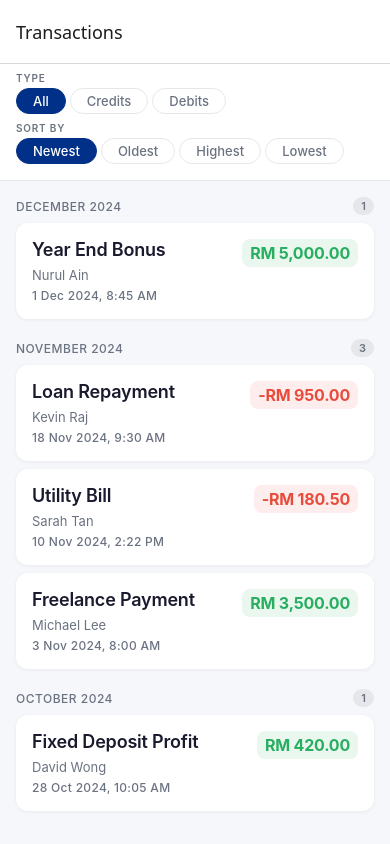
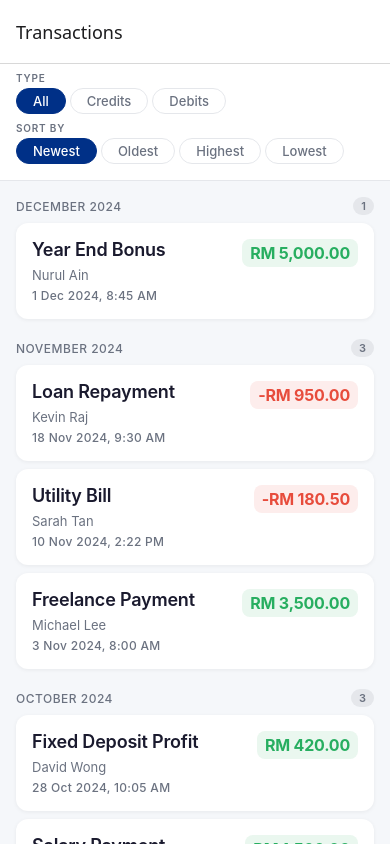
Before and after one commit to iamahmedkhan94/AeonBankAssessment, a React Native app: screen /TransactionList in a window 390 px wide. Built offline with nearby package versions, Linux system fonts and the light colour scheme.

Commit message:
fix(android): load two pages upfront to guarantee scrollable content on first render

```diff
--- a/src/features/transactions/components/FilterBar.tsx
+++ b/src/features/transactions/components/FilterBar.tsx
@@ -54,6 +54,7 @@ export function FilterBar({ filterType, sortBy, onFilterTypeChange, onSortByChan
         horizontal
         showsHorizontalScrollIndicator={false}
         contentContainerStyle={styles.row}
+        nestedScrollEnabled
       >
         {FILTER_OPTIONS.map(opt => (
           <FilterChip
--- a/src/features/transactions/screens/TransactionListScreen.tsx
+++ b/src/features/transactions/screens/TransactionListScreen.tsx
@@ -112,49 +112,22 @@ export function TransactionListScreen({ navigation }: Props) {
     );
   }, [isLoading]);
 
-  const renderHeader = useCallback(
-    () => (
-      <FilterBar
-        filterType={filterType}
-        sortBy={sortBy}
-        onFilterTypeChange={handleFilterTypeChange}
-        onSortByChange={handleSortByChange}
-      />
-    ),
-    [filterType, sortBy, handleFilterTypeChange, handleSortByChange],
-  );
-
+  const renderBody = () => {
     if (error) {
       return (
-      <View style={styles.screen}>
-        <FilterBar
-          filterType={filterType}
-          sortBy={sortBy}
-          onFilterTypeChange={handleFilterTypeChange}
-          onSortByChange={handleSortByChange}
-        />
-        <View style={styles.empty}>
+        <View style={styles.centered}>
           <Text style={typography.heading2}>Something went wrong</Text>
           <Text style={[typography.bodySmall, styles.emptySubtitle]}>{error}</Text>
-        </View>
         </View>
       );
     }
 
     if (isLoading) {
       return (
-      <View style={styles.screen}>
-        <FilterBar
-          filterType={filterType}
-          sortBy={sortBy}
-          onFilterTypeChange={handleFilterTypeChange}
-          onSortByChange={handleSortByChange}
-        />
         <View style={styles.skeletonContainer}>
           {Array.from({ length: 5 }).map((_, i) => (
             <SkeletonCard key={i} />
           ))}
-        </View>
         </View>
       );
     }
@@ -165,17 +138,33 @@ export function TransactionListScreen({ navigation }: Props) {
         keyExtractor={keyExtractor}
         renderItem={renderItem}
         renderSectionHeader={renderSectionHeader}
-      ListHeaderComponent={renderHeader}
         ListFooterComponent={renderFooter}
         ListEmptyComponent={renderEmpty}
-      contentContainerStyle={styles.list}
+        style={styles.sectionList}
+        contentContainerStyle={[
+          styles.list,
+          visibleTransactions.length === 0 && styles.listEmpty,
+        ]}
         showsVerticalScrollIndicator={false}
         onRefresh={loadTransactions}
         refreshing={isLoading}
         onEndReached={loadMore}
-      onEndReachedThreshold={0.3}
+        onEndReachedThreshold={0.5}
         stickySectionHeadersEnabled
       />
+    );
+  };
+
+  return (
+    <View style={styles.screen}>
+      <FilterBar
+        filterType={filterType}
+        sortBy={sortBy}
+        onFilterTypeChange={handleFilterTypeChange}
+        onSortByChange={handleSortByChange}
+      />
+      {renderBody()}
+    </View>
   );
 }
 
@@ -184,12 +173,24 @@ const styles = StyleSheet.create({
     flex: 1,
     backgroundColor: colors.background,
   },
+  sectionList: {
+    flex: 1,
+  },
   list: {
     backgroundColor: colors.background,
+    paddingBottom: spacing.lg,
+  },
+  listEmpty: {
     flexGrow: 1,
   },
   skeletonContainer: {
+    flex: 1,
     paddingVertical: spacing.sm,
+  },
+  centered: {
+    flex: 1,
+    alignItems: 'center',
+    justifyContent: 'center',
   },
   footer: {
     alignItems: 'center',
--- a/src/features/transactions/store/useTransactionStore.ts
+++ b/src/features/transactions/store/useTransactionStore.ts
@@ -5,6 +5,8 @@ import type { FilterType, SortBy, Transaction } from '@features/transactions/typ
 import { transactionApi } from '../api/transactionApi';
 
 const PAGE_SIZE = 5;
+
+const INITIAL_PAGES = 2;
 
 function applyFiltersAndSort(
   transactions: Transaction[],
@@ -85,13 +87,13 @@ export const useTransactionStore = create<TransactionState>((set, get) => ({
         response.data,
         filterType,
         sortBy,
-        1,
+        INITIAL_PAGES,
       );
       set({
         allTransactions: response.data,
         visibleTransactions,
         hasMore,
-        page: 1,
+        page: INITIAL_PAGES,
         isLoading: false,
       });
     } catch {
@@ -119,14 +121,24 @@ export const useTransactionStore = create<TransactionState>((set, get) => ({
 
   setFilterType: (filterType: FilterType) => {
     const { allTransactions, sortBy } = get();
-    const { visibleTransactions, hasMore } = buildVisible(allTransactions, filterType, sortBy, 1);
-    set({ filterType, visibleTransactions, hasMore, page: 1 });
+    const { visibleTransactions, hasMore } = buildVisible(
+      allTransactions,
+      filterType,
+      sortBy,
+      INITIAL_PAGES,
+    );
+    set({ filterType, visibleTransactions, hasMore, page: INITIAL_PAGES });
   },
 
   setSortBy: (sortBy: SortBy) => {
     const { allTransactions, filterType } = get();
-    const { visibleTransactions, hasMore } = buildVisible(allTransactions, filterType, sortBy, 1);
-    set({ sortBy, visibleTransactions, hasMore, page: 1 });
+    const { visibleTransactions, hasMore } = buildVisible(
+      allTransactions,
+      filterType,
+      sortBy,
+      INITIAL_PAGES,
+    );
+    set({ sortBy, visibleTransactions, hasMore, page: INITIAL_PAGES });
   },
 
   selectTransaction: (refId: string) => {
```
Also changed, not shown: 1 other file (tests, documents, lock files or other folders). Lines whose indentation alone changed are shown as unchanged.
